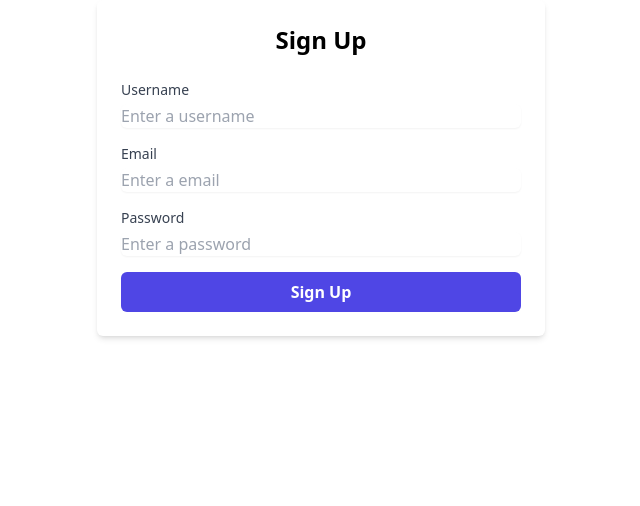
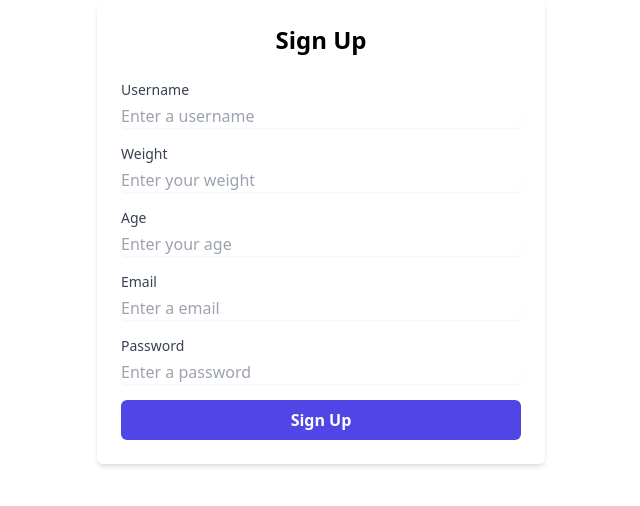
Before and after one commit to NathanStanislavsky/WorkoutTracker, a SvelteKit app in the folder WorkoutTracker/: page /Signup in a window 1280 px wide. Shown: the top 506 px of the page, without its empty margins (319-959 px from the left). Built offline with nearby package versions, Linux system fonts and the light colour scheme.

Commit message:
green test

```diff
--- a/WorkoutTracker/src/routes/Signup/+page.svelte
+++ b/WorkoutTracker/src/routes/Signup/+page.svelte
@@ -15,6 +15,33 @@
         required
         class="mt-1 block w-full rounded-md border-gray-300 shadow-sm focus:border-indigo-500 focus:ring-indigo-500"
         placeholder="Enter a username"
+      />
+    </div>
+    <div>
+      <label for="weight" class="block text-sm font-medium text-gray-700"
+        >Weight</label
+      >
+      <input
+        type="number"
+        id="weight"
+        name="weight"
+        required
+        class="mt-1 block w-full rounded-md border-gray-300 shadow-sm focus:border-indigo-500 focus:ring-indigo-500"
+        placeholder="Enter your weight"
+      />
+    </div>
+
+    <div>
+      <label for="age" class="block text-sm font-medium text-gray-700"
+        >Age</label
+      >
+      <input
+        type="number"
+        id="age"
+        name="age"
+        required
+        class="mt-1 block w-full rounded-md border-gray-300 shadow-sm focus:border-indigo-500 focus:ring-indigo-500"
+        placeholder="Enter your age"
       />
     </div>
     <div>
```
